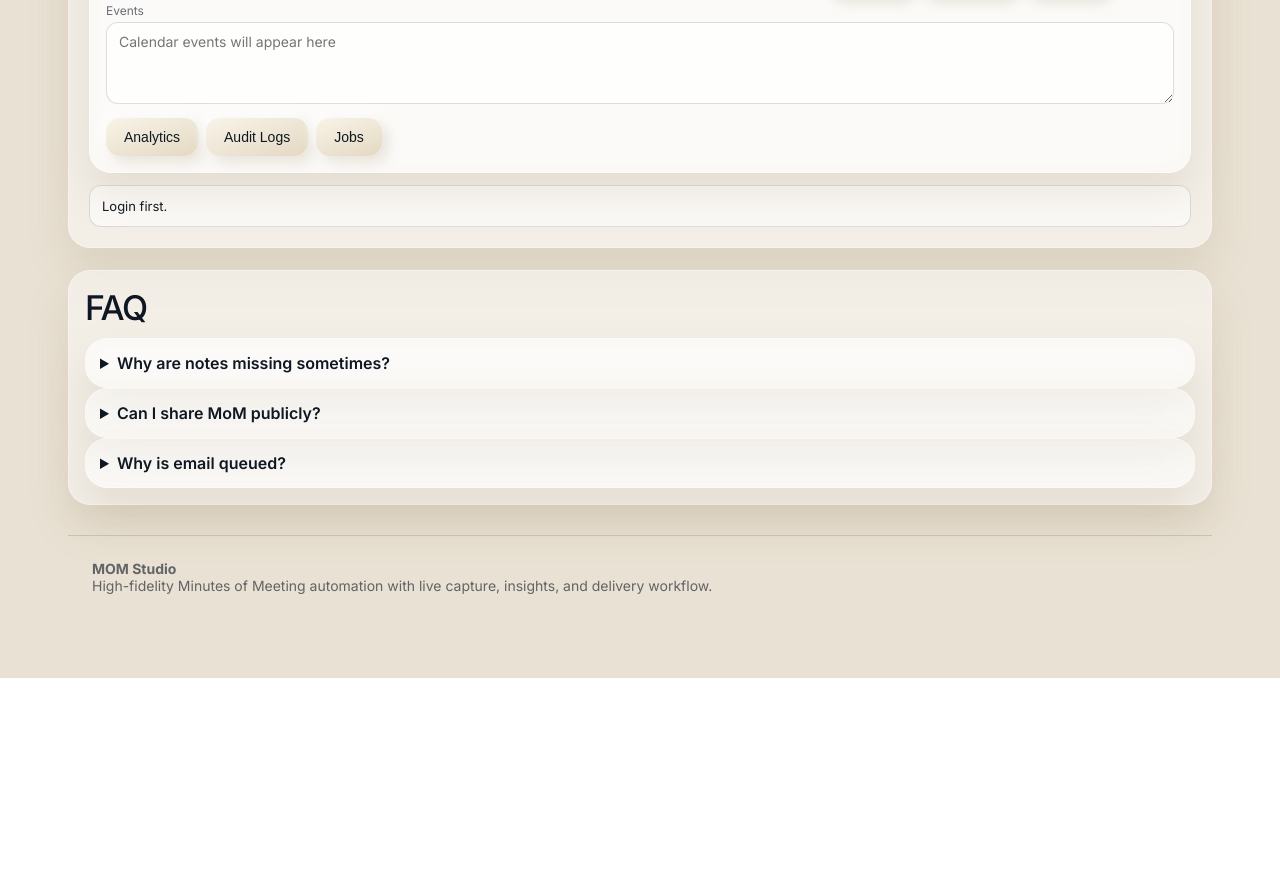
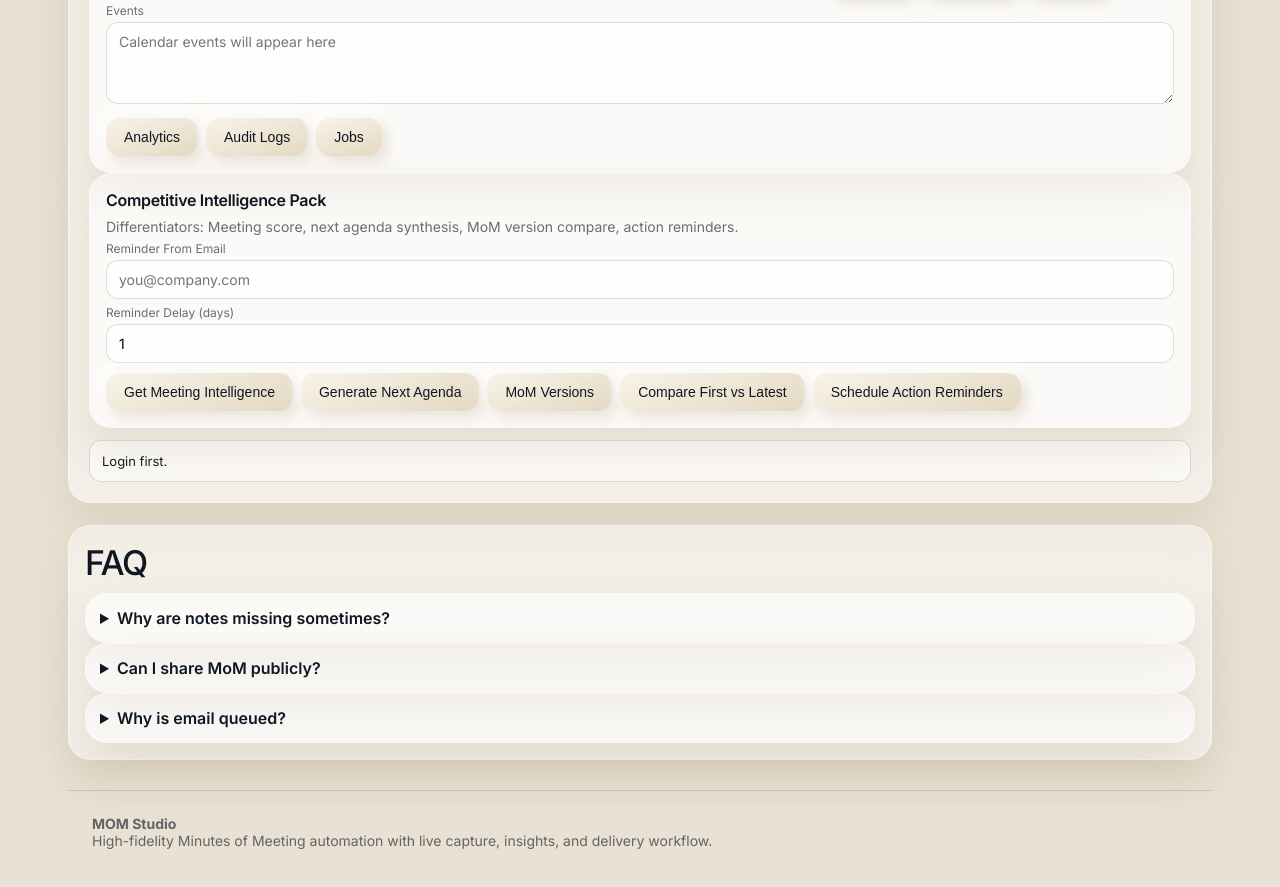
Before and after one commit to abhay-codes07/MOM, a browser extension: page public/index.html in a window 1280 px wide. Shown: the part 3087-3974 px from the top of the page. Before the commit the page ends 3765 px from the top, so only its background shows below. Drawn offline with Linux system fonts and the light colour scheme.

Commit message:
Add competitive intelligence control panel section to frontend

```diff
--- a/public/index.html
+++ b/public/index.html
@@ -243,6 +243,22 @@
             </div>
           </div>
 
+          <div class="tile glass-card">
+            <h4>Competitive Intelligence Pack</h4>
+            <p class="section-sub">Differentiators: Meeting score, next agenda synthesis, MoM version compare, action reminders.</p>
+            <label>Reminder From Email</label>
+            <input class="field" id="reminderFromEmail" placeholder="you@company.com" />
+            <label>Reminder Delay (days)</label>
+            <input class="field" id="reminderDaysAhead" value="1" />
+            <div class="actions">
+              <button class="btn" type="button" id="intelligenceBtn" disabled>Get Meeting Intelligence</button>
+              <button class="btn" type="button" id="nextAgendaBtn" disabled>Generate Next Agenda</button>
+              <button class="btn" type="button" id="momVersionsBtn" disabled>MoM Versions</button>
+              <button class="btn" type="button" id="momCompareLatestBtn" disabled>Compare First vs Latest</button>
+              <button class="btn" type="button" id="scheduleRemindersBtn" disabled>Schedule Action Reminders</button>
+            </div>
+          </div>
+
           <div class="status-box" id="status">Login first.</div>
         </div>
       </section>
```
